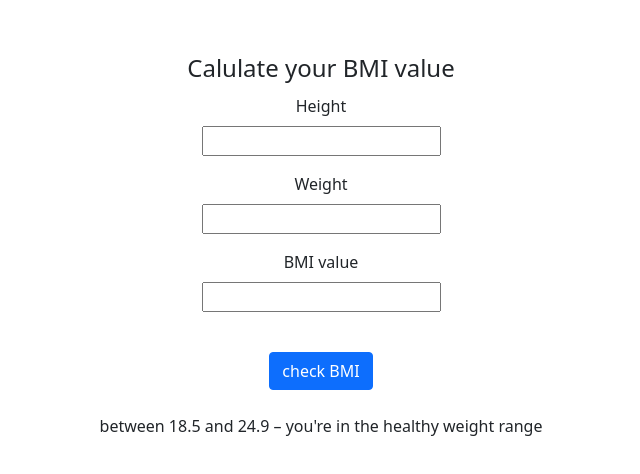
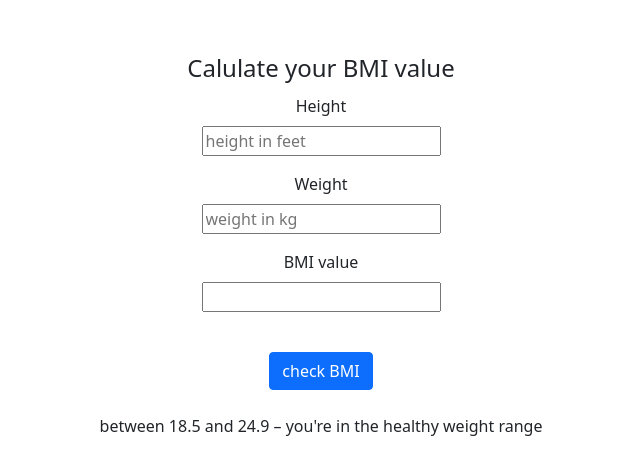
Before and after one commit to Pradumn65/BMI_calculator, a plain HTML site: page index.html in a window 1280 px wide. Shown: the whole page, without its empty margins (319-959 px from the left). Drawn offline with nearby package versions, Linux system fonts and the light colour scheme.

Commit message:
Update index.html

```diff
--- a/index.html
+++ b/index.html
@@ -13,12 +13,12 @@
           <div class="mb-3">
             <label for="disabledTextInput" class="form-label">Height</label>
             <br>
-            <input type="text" id="height">
+            <input type="text" id="height"  placeholder ="height in feet">
           </div>
           <div class="mb-3">
             <label for="disabledSelect" class="form-label">Weight</label>
             <br>
-            <input type="text" id="weight">
+            <input type="text" id="weight" placeholder ="weight in kg">
           </div>
           <div class="mb-3">
             <label for="disabledSelect" class="form-label">BMI value</label>
```
